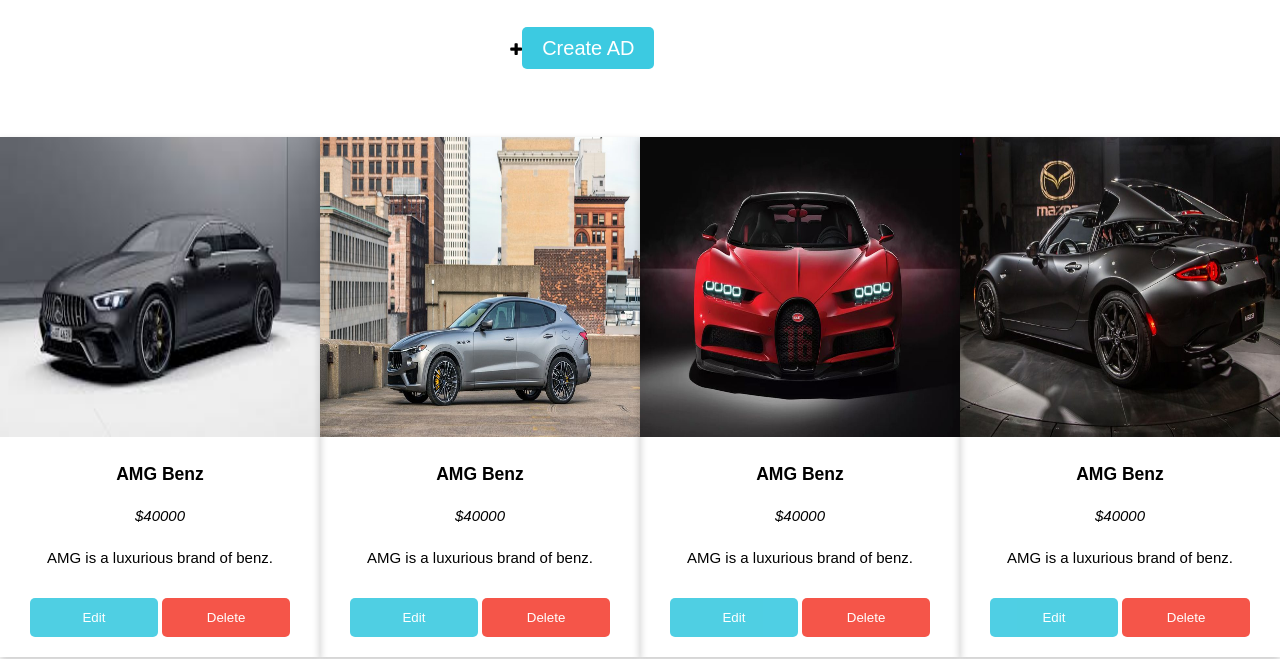
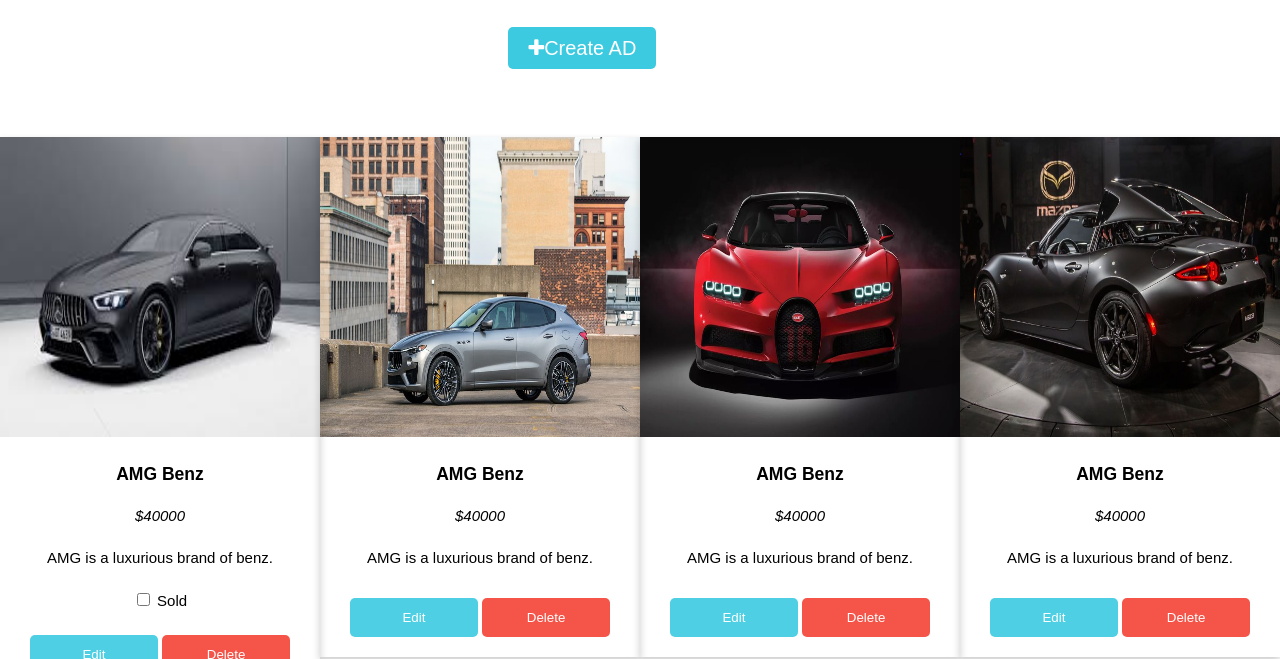
Before and after one commit to OduduU/Auto_Mart, a plain HTML site: page UI/viewads.html in a window 1280 px wide. Shown: the part 63-722 px from the top of the page. Drawn offline with Linux system fonts and the light colour scheme.

Commit message:
updated viewads

```diff
--- a/UI/viewads.html
+++ b/UI/viewads.html
@@ -133,6 +133,9 @@
                 <label for="short-des"><b>Short Description</b></label>
                 <input type="text" placeholder="Short Description" name="short-des" required>
 
+                <label for="file-upload"><b>Car Image</b></label>
+                <input type="file" placeholder="Select image" name="file-upload" required>
+
                 <label for="full-description"><b>Full Description</b></label>
                 <textarea name="full-description" placeholder="Full Description of vehicle and its specifications" rows="4">
                 </textarea>
@@ -151,7 +154,7 @@
             <!--search style-->
             <div class="container-add-ad">
                 <div class="fullGalleryDiv">
-			        <span class="fa fa-plus"> </span><a href="javascript:void(0);" class="create-ad info" onclick="document.getElementById('add').style.display='block'">Create AD</a>
+			        <a href="javascript:void(0);" class="create-ad info" onclick="document.getElementById('add').style.display='block'"><span class="fa fa-plus"> </span>Create AD</a>
 			    </div>
             </div>
 
@@ -166,6 +169,7 @@
                 <h3><b>AMG Benz</b></h3>
                 <p><i>$40000</i></p>
                 <p class="details">AMG is a luxurious brand of benz.</p>
+                <input type="checkbox" name="vehicle1" value="Bike"> Sold
                 <p><button class="add-to-cart info" data-id="1" onclick="document.getElementById('update').style.display='block'">Edit</button> <button class="add-to-cart danger" data-id="1" onclick="document.getElementById('del').style.display='block'">Delete</button></p>
             </div>
             <div class="column card">
```
